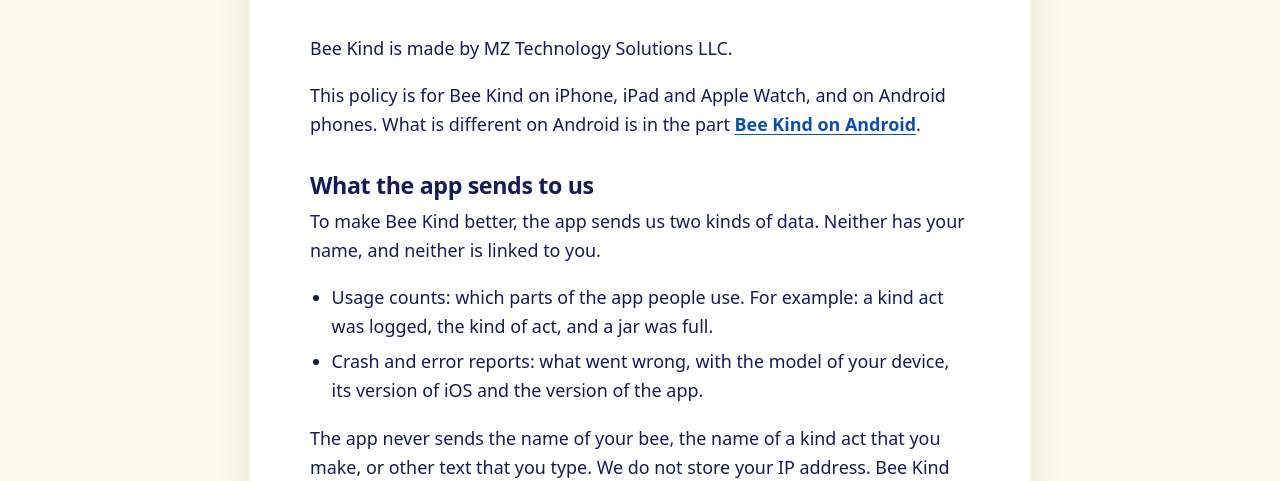
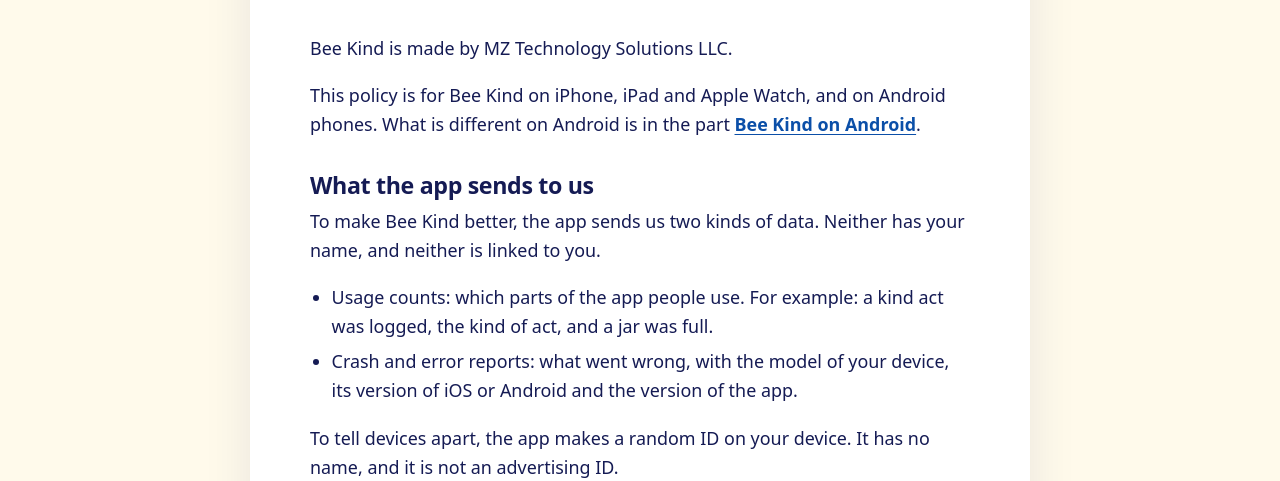
Before and after one commit to mczimm01Suncoast/beekind-site, a plain HTML site: page privacy.html in a window 1280 px wide. Shown: the part 319-800 px from the top of the page. Drawn offline with Linux system fonts and the light colour scheme.

Commit message:
Website update (source commit 0438e38)
Co-Authored-By: Claude Fable 5.2 <noreply@anthropic.com>

```diff
--- a/privacy.html
+++ b/privacy.html
@@ -59,8 +59,9 @@
   <p>To make Bee Kind better, the app sends us two kinds of data. Neither has your name, and neither is linked to you.</p>
   <ul>
     <li>Usage counts: which parts of the app people use. For example: a kind act was logged, the kind of act, and a jar was full.</li>
-    <li>Crash and error reports: what went wrong, with the model of your device, its version of iOS and the version of the app.</li>
+    <li>Crash and error reports: what went wrong, with the model of your device, its version of iOS or Android and the version of the app.</li>
   </ul>
+  <p>To tell devices apart, the app makes a random ID on your device. It has no name, and it is not an advertising ID.</p>
   <p>The app never sends the name of your bee, the name of a kind act that you make, or other text that you type. We do not store your IP address. Bee Kind has no account, no ads and no tracking. We do not sell this data, and no one uses it for ads.</p>
   <p>Two companies process this data for us in the United States: PostHog (usage counts) and Sentry (crash and error reports).</p>
   <p>To turn it off, open Bee Kind, then Settings, and turn off "Share usage data".</p>
@@ -85,7 +86,7 @@
 
   <h2 id="android">Bee Kind on Android</h2>
   <p>On an Android phone, your kind acts, your daily goal, your list of kind acts, your bee's name and look and your settings are saved on your phone. If backup is on in Android, your phone keeps a copy in your Google Account backup and puts it back on a new phone. We cannot read it.</p>
-  <p>The Android app sends us no usage data and no crash reports.</p>
+  <p>The Android app sends the same usage counts and crash reports, with the same switch: Settings, "Share usage data".</p>
   <p>Google Play handles all payments. We do not see your payment details. Google Play tells the app only whether you have a plan.</p>
   <p>To delete your kind acts, delete the app from your phone. If backup is on, a copy stays in the backup of your phone in your Google Account until that backup is deleted.</p>
 
```
